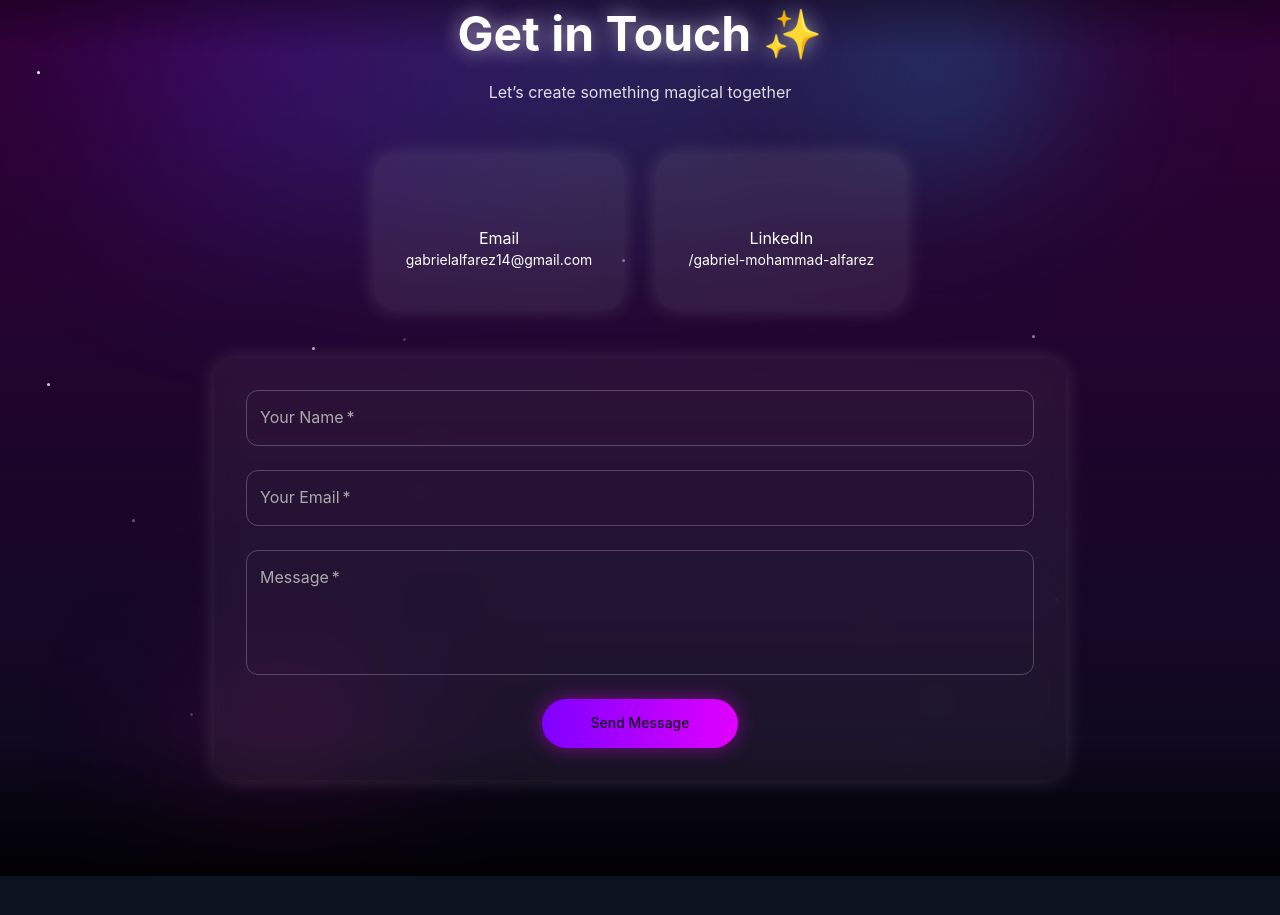
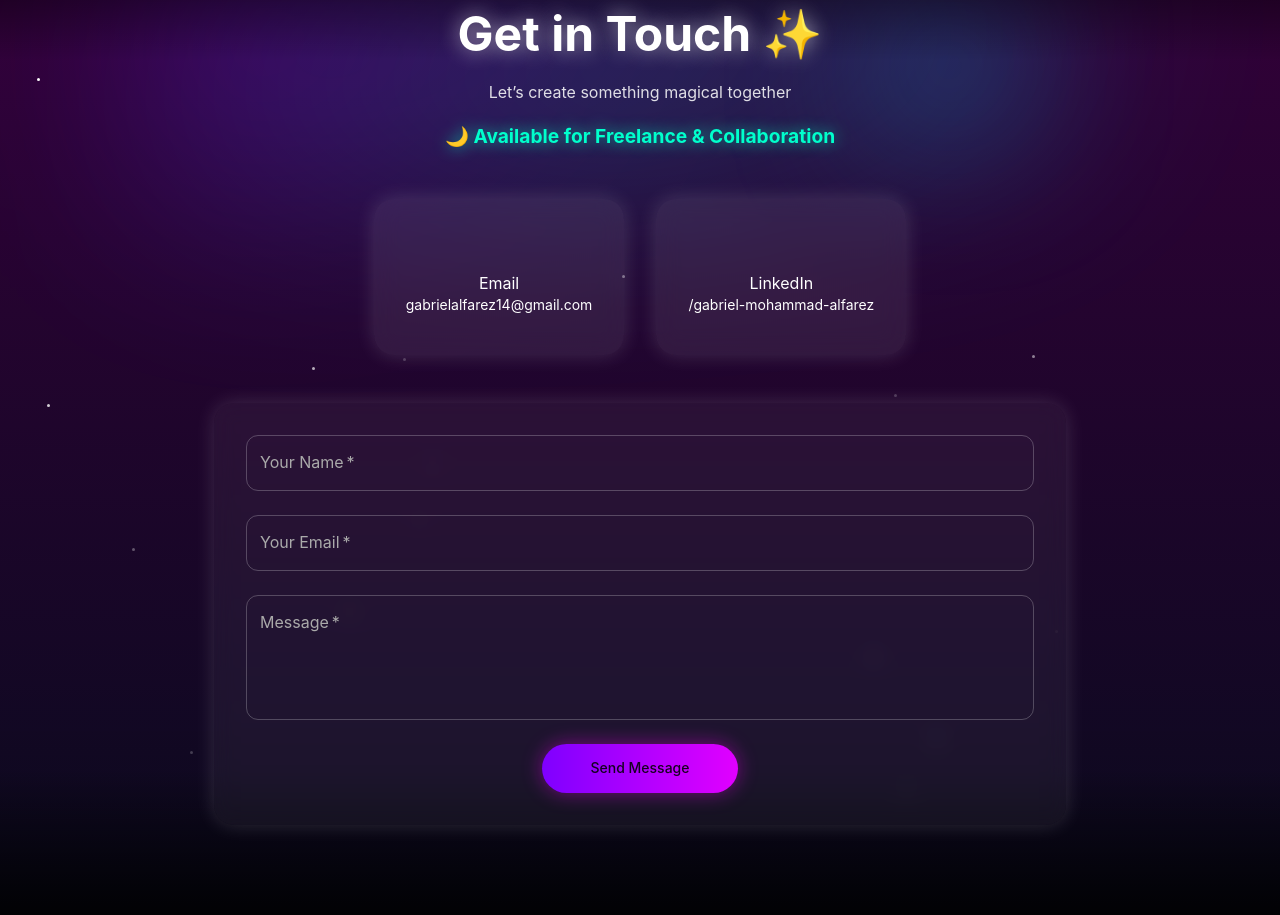
Before and after one commit to gabfalse/portfolio, a React (Vite) app: page / in a window 1280 px wide. Shown: the part 3064-3979 px from the top of the page. Before the commit the page ends 3940 px from the top, so only its background shows below. Built offline with nearby package versions, Linux system fonts and the light colour scheme; some icons are missing; a web font is replaced by a local one.

Commit message:
fix bug 2

```diff
--- a/src/components/ContactSection.jsx
+++ b/src/components/ContactSection.jsx
@@ -20,15 +20,12 @@ export default function ContactSection() {
 
   async function handleSubmit(e) {
     e.preventDefault();
-
-    // Simpan ke Supabase
     const { error } = await supabase.from("contacts").insert([form]);
 
     if (error) {
       console.error(error);
       alert("Failed to send. Please try again.");
     } else {
-      // Kirim juga ke email langsung (mailto)
       window.location.href = `mailto:gabrielalfarez14@gmail.com?subject=Message from ${form.name}&body=${form.message}%0A%0AFrom: ${form.email}`;
       alert("Message sent!");
       setForm({ name: "", email: "", message: "" });
@@ -39,7 +36,7 @@ export default function ContactSection() {
     <Box
       id="contact"
       sx={{
-        py: 12,
+        py: { xs: 8, sm: 12 },
         position: "relative",
         background:
           "linear-gradient(180deg, rgba(56,0,60,0.95) 0%, rgba(10,10,30,0.98) 100%)",
@@ -47,8 +44,6 @@ export default function ContactSection() {
         overflow: "hidden",
       }}
     >
-      {/* --- FANTASY ELEMENTS --- */}
-
       {/* Aurora effect */}
       <motion.div
         animate={{ x: [0, 40, -40, 0], opacity: [0.6, 1, 0.6] }}
@@ -82,22 +77,6 @@ export default function ContactSection() {
         }}
       />
 
-      <motion.div
-        animate={{ y: [0, 40, 0] }}
-        transition={{ repeat: Infinity, duration: 12 }}
-        style={{
-          position: "absolute",
-          bottom: 50,
-          left: "15%",
-          width: 180,
-          height: 180,
-          borderRadius: "50%",
-          background:
-            "radial-gradient(circle, rgba(255,0,180,0.4), transparent)",
-          filter: "blur(90px)",
-        }}
-      />
-
       {/* Stars */}
       {[...Array(20)].map((_, i) => (
         <motion.div
@@ -120,7 +99,7 @@ export default function ContactSection() {
         />
       ))}
 
-      {/* Fade top & bottom */}
+      {/* Fade overlays */}
       <Box
         sx={{
           position: "absolute",
@@ -145,7 +124,7 @@ export default function ContactSection() {
         }}
       />
 
-      {/* --- CONTENT --- */}
+      {/* Content */}
       <Container maxWidth="md" sx={{ position: "relative", zIndex: 2 }}>
         <Typography
           variant="h3"
@@ -154,6 +133,7 @@ export default function ContactSection() {
           sx={{
             fontWeight: "bold",
             textShadow: "0 0 20px rgba(255,255,255,0.6)",
+            fontSize: { xs: "2rem", sm: "2.5rem", md: "3rem" },
           }}
         >
           Get in Touch ✨
@@ -161,17 +141,35 @@ export default function ContactSection() {
         <Typography
           variant="subtitle1"
           align="center"
-          sx={{ mb: 6, opacity: 0.85 }}
+          sx={{
+            mb: 2,
+            opacity: 0.85,
+            fontSize: { xs: "0.9rem", sm: "1rem" },
+          }}
         >
           Let’s create something magical together
         </Typography>
 
+        {/* Availability */}
+        <Typography
+          align="center"
+          sx={{
+            mb: 6,
+            fontWeight: "bold",
+            fontSize: { xs: "1rem", sm: "1.2rem" },
+            color: "#00ffcc",
+            textShadow: "0 0 15px rgba(0,255,200,0.7)",
+          }}
+        >
+          🌙 Available for Freelance & Collaboration
+        </Typography>
+
         {/* Contact info cards */}
         <Stack
-          direction="row"
+          direction={{ xs: "column", sm: "row" }}
           justifyContent="center"
           spacing={4}
-          sx={{ mb: 6, flexWrap: "wrap" }}
+          sx={{ mb: 6, alignItems: "center" }}
         >
           <Card
             sx={{
@@ -182,7 +180,8 @@ export default function ContactSection() {
               color: "white",
               boxShadow: "0 0 20px rgba(255,255,255,0.15)",
               "&:hover": { boxShadow: "0 0 25px rgba(255,255,255,0.4)" },
-              minWidth: 200,
+              minWidth: 220,
+              width: { xs: "100%", sm: "auto" },
             }}
           >
             <CardContent sx={{ textAlign: "center" }}>
@@ -208,7 +207,8 @@ export default function ContactSection() {
               color: "white",
               boxShadow: "0 0 20px rgba(255,255,255,0.15)",
               "&:hover": { boxShadow: "0 0 25px rgba(255,255,255,0.4)" },
-              minWidth: 200,
+              minWidth: 220,
+              width: { xs: "100%", sm: "auto" },
             }}
           >
             <CardContent sx={{ textAlign: "center" }}>
@@ -233,7 +233,7 @@ export default function ContactSection() {
             background: "rgba(255,255,255,0.05)",
             backdropFilter: "blur(10px)",
             borderRadius: "20px",
-            p: 4,
+            p: { xs: 3, sm: 4 },
             boxShadow: "0 0 20px rgba(255,255,255,0.15)",
             display: "flex",
             flexDirection: "column",
@@ -248,9 +248,7 @@ export default function ContactSection() {
             fullWidth
             variant="outlined"
             InputLabelProps={{ style: { color: "#aaa" } }}
-            InputProps={{
-              style: { color: "white" },
-            }}
+            InputProps={{ style: { color: "white" } }}
           />
           <TextField
             label="Your Email"
@@ -261,9 +259,7 @@ export default function ContactSection() {
             fullWidth
             variant="outlined"
             InputLabelProps={{ style: { color: "#aaa" } }}
-            InputProps={{
-              style: { color: "white" },
-            }}
+            InputProps={{ style: { color: "white" } }}
           />
           <TextField
             label="Message"
@@ -275,17 +271,15 @@ export default function ContactSection() {
             fullWidth
             variant="outlined"
             InputLabelProps={{ style: { color: "#aaa" } }}
-            InputProps={{
-              style: { color: "white" },
-            }}
+            InputProps={{ style: { color: "white" } }}
           />
           <Button
             type="submit"
             variant="contained"
             sx={{
               alignSelf: "center",
-              px: 6,
-              py: 1.5,
+              px: { xs: 4, sm: 6 },
+              py: { xs: 1, sm: 1.5 },
               borderRadius: "30px",
               background: "linear-gradient(90deg, #7f00ff, #e100ff)",
               boxShadow: "0 0 20px rgba(255,0,255,0.4)",
--- a/src/components/Header.jsx
+++ b/src/components/Header.jsx
@@ -5,7 +5,7 @@ export default function Header() {
   const menuItems = [
     { label: "Profile", target: "landing" },
     { label: "Skills", target: "skills" },
-    { label: "Projects", target: "projects" },
+    { label: "Experience", target: "experience" },
     { label: "Contact", target: "contact" },
   ];
 
```
